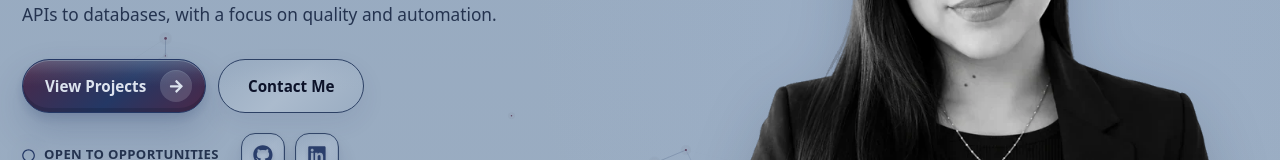
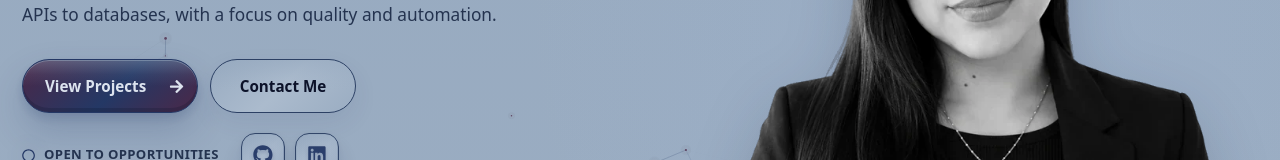
Before and after one commit to AndreaCarrilloOp/Professional-Portfolio, a React (Vite) app: page / in a window 1280 px wide. Shown: the part 376-536 px from the top of the page. Built offline with nearby package versions, Linux system fonts and the light colour scheme.

Commit message:
refactor(hero): use a single plain arrow in projects CTA

```diff
--- a/src/components/sections/Hero.jsx
+++ b/src/components/sections/Hero.jsx
@@ -39,9 +39,7 @@ function Hero({ darkMode }) {
           <div className="hero-actions hero-cta-row" role="group" aria-label={t("hero.primaryActionsLabel")}>
             <a href="#projects" className="btn btn-primary hero-cta-primary">
               <span>{t("hero.ctaProjects")}</span>
-              <span className="btn-icon-pill" aria-hidden="true">
-                <FaArrowRight />
-              </span>
+              <FaArrowRight className="hero-cta-arrow" aria-hidden="true" />
             </a>
             <a href="#contact" className="btn btn-secondary hero-cta-secondary">
               {t("hero.ctaContact")}
```
